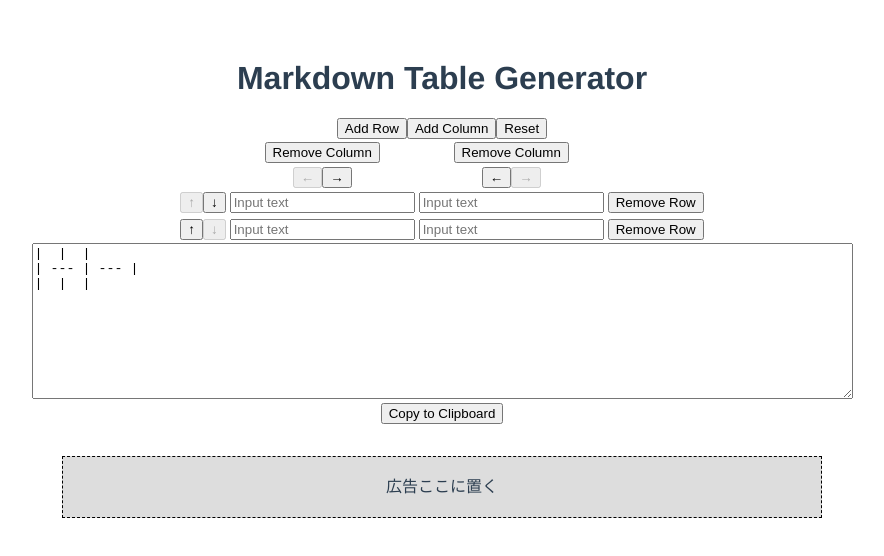
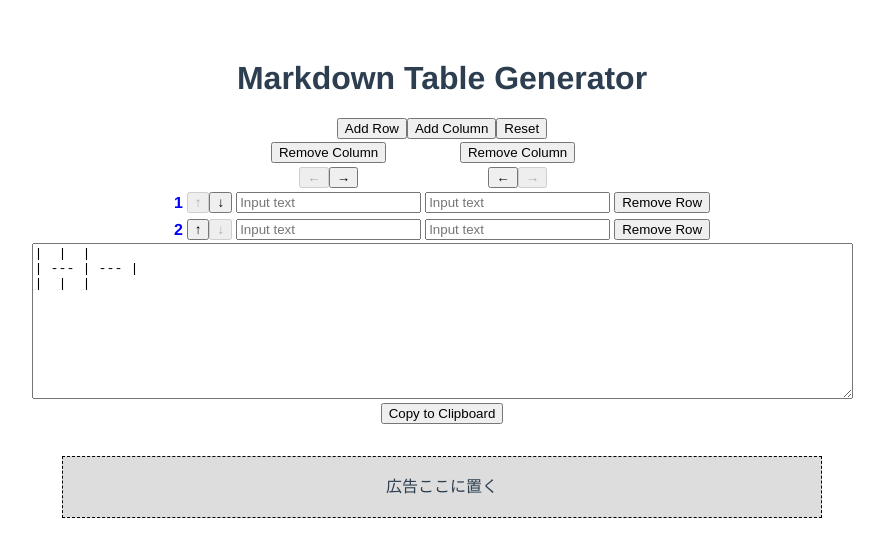
Before and after one commit to dit-yoshida/vue-mtg, a Vue app: page / in a window 1280 px wide. Shown: the top 556 px of the page, without its empty margins (198-1082 px from the left). Built offline with nearby package versions, Linux system fonts and the light colour scheme; what vue-clipboard2 would draw is missing.

Commit message:
update: 行番号を追加

```diff
--- a/src/components/Mtg.vue
+++ b/src/components/Mtg.vue
@@ -16,12 +16,14 @@
         <thead>
           <tr>
             <th></th>
+            <th></th>
             <th v-for="(col, index) in tableHeadData" v-bind:key="index">
               <button v-on:click="removeColumn(index)">Remove Column</button>
             </th>
             <th></th>
           </tr>
           <tr>
+            <th></th>
             <th></th>
             <th v-for="(col, index) in tableHeadData" v-bind:key="index">
               <button
@@ -40,6 +42,7 @@
             <th></th>
           </tr>
           <tr>
+            <th class="rowNum">1</th>
             <th>
               <button disabled>
                 ↑
@@ -63,6 +66,7 @@
       <table v-if="tableBodyDatas.length > 0">
         <tbody>
           <tr v-for="(row, index) in tableBodyDatas" v-bind:key="index">
+            <th class="rowNum">{{ index + 2 }}</th>
             <th>
               <button v-on:click="moveRowToUp(index + 1)">
                 ↑
@@ -206,6 +210,9 @@ export default {
   display: flex;
   justify-content: center;
 }
+.rowNum {
+  color: blue;
+}
 .adArea {
   margin-top: 2rem;
 }
```
